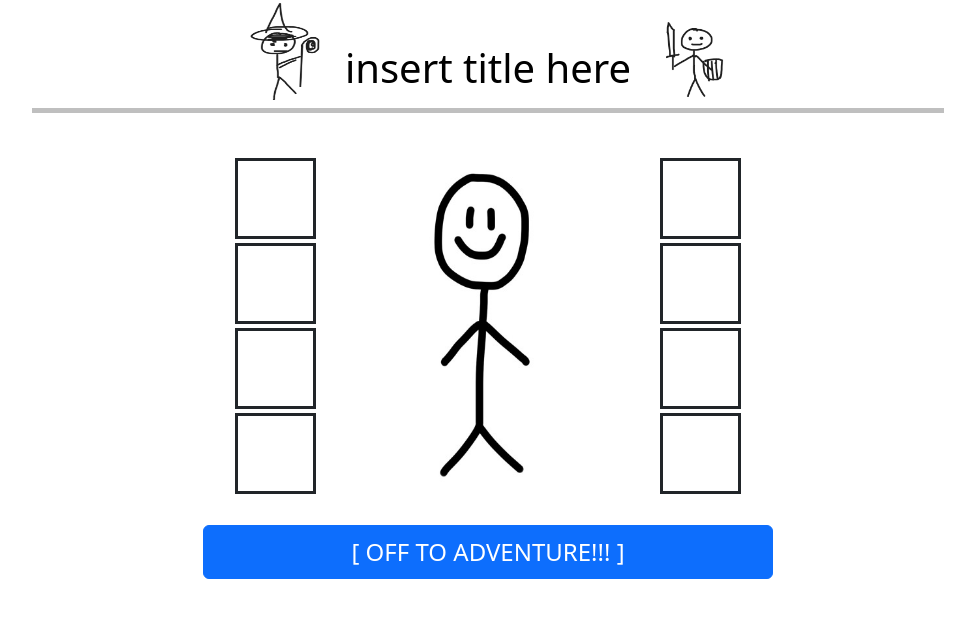
After one commit to You-Gao/cs-4640, a PHP site: page /html/character_creation.html in a window 1280 px wide. The commit adds this page. Shown: the top 618 px of the page, without its empty margins (152-1127 px from the left). Run offline with PHP 8.4, Linux system fonts and the light colour scheme.

Commit message:
feat: char creation almost done

```diff
--- /dev/null
+++ b/project/html/character_creation.html
@@ -0,0 +1,54 @@
+<!DOCTYPE html>
+<html lang="en">
+<head>
+    <link href="https://cdn.jsdelivr.net/npm/bootstrap@5.3.3/dist/css/bootstrap.min.css" rel="stylesheet" integrity="sha384-QWTKZyjpPEjISv5WaRU9OFeRpok6YctnYmDr5pNlyT2bRjXh0JMhjY6hW+ALEwIH" crossorigin="anonymous">
+	<script src="https://cdn.jsdelivr.net/npm/bootstrap@5.3.3/dist/js/bootstrap.bundle.min.js" integrity="sha384-YvpcrYf0tY3lHB60NNkmXc5s9fDVZLESaAA55NDzOxhy9GkcIdslK1eN7N6jIeHz" crossorigin="anonymous"></script>
+    <link rel="stylesheet" href="/styles/main.css">
+    <meta name="viewport" content="width=device-width, initial-scale=1.0">
+</head>
+
+<body class="container">
+    <section id="title" class="row justify-content-center align-items-end">
+        <img src="/public/mage.png" alt="placeholder" class="img-fluid col-2">
+        <div class="col-auto text-center">
+            <a href="home.html"><h1>insert title here</h1></a>
+        </div>
+        <img src="/public/warrior.png" alt="placeholder" class="img-fluid col-2">
+        <hr class="mt-2"/>
+    </section>
+
+    <section id="create" class="row justify-content-center mt-5">
+
+	    <div class="col-2">
+		<div class="row flex-column align-items-end">
+			<div class="col-6"></div>
+			<div class="col-6"></div>
+			<div class="col-6"></div>
+			<div class="col-6"></div>
+		</div>
+	    </div>
+
+	<img class="col-6" src="/public/stick.jpg"/>
+
+		<div class="col-2">
+			<div class="row flex-column align-items-start">
+				<div class="col-6"></div>
+				<div class="col-6"></div>
+				<div class="col-6"></div>
+				<div class="col-6"></div>
+			</div>
+		</div>
+
+    </section>
+
+    <section id="selections" class="row">
+
+    </section>
+
+    <section id="register" class="row justify-content-center mt-4 text-center">
+
+        <a id="sign-up" href="sign-up.html" class="btn btn-primary col-6 p-2">[ OFF TO ADVENTURE!!! ]</a>
+
+    </section>
+
+</body>
--- a/project/styles/main.css
+++ b/project/styles/main.css
@@ -40,3 +40,17 @@
 #sign-up {
     font-size: 1.5em;
 }
+
+/* Character Creation */
+
+#create img {
+	max-width: 350px;
+	max-height: 350px;
+}
+
+#create .col-2 .row div {
+	width: 75px;
+	height: 75px;
+	margin-bottom: 10px;
+	outline: solid;
+}
```
Also changed, not shown: project/public/stick.jpg (added).
